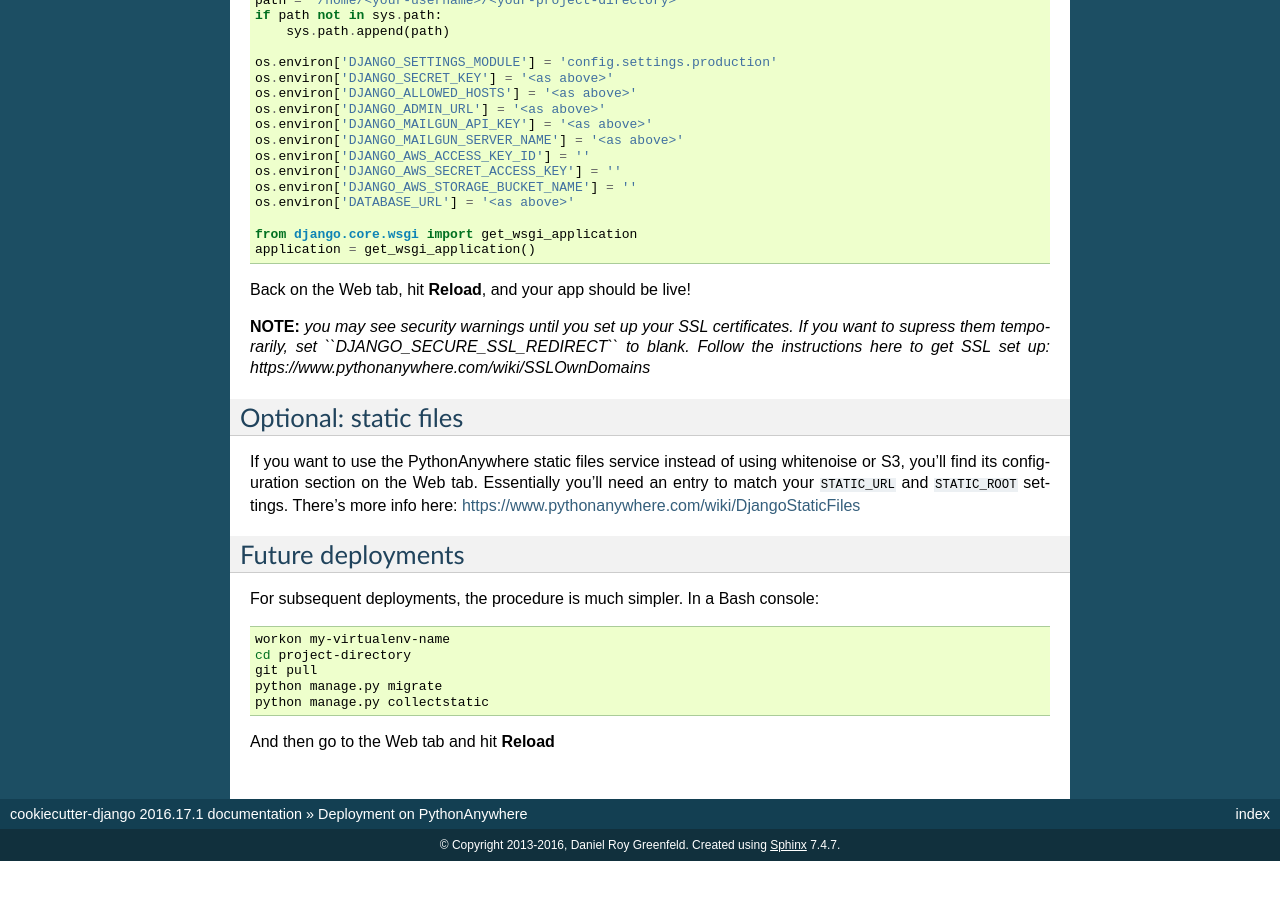
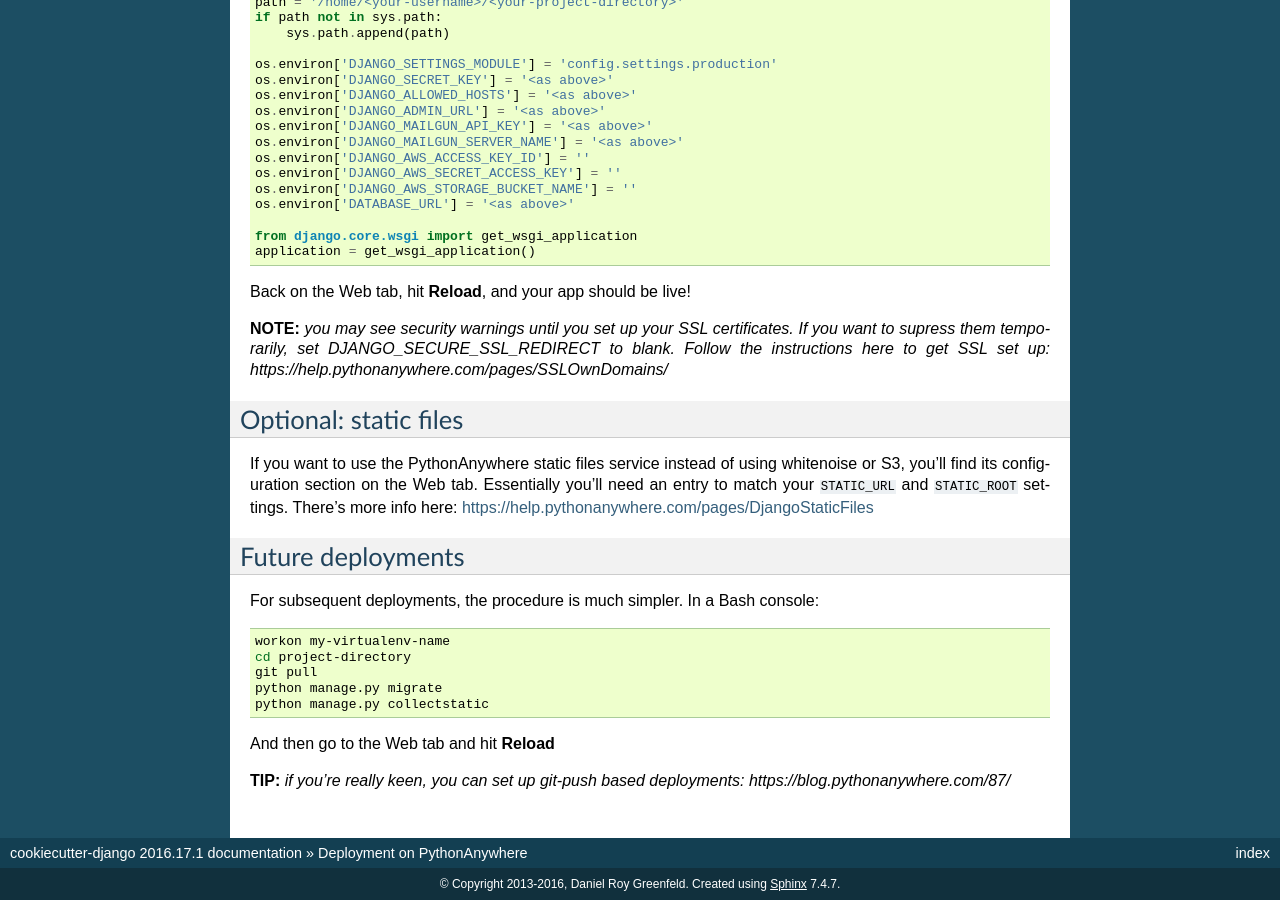
Before and after one commit to cookiecutter/cookiecutter-django, a Sphinx documentation site: the page built from docs/deployment-on-pythonanywhere.rst, in a window 1280 px wide and 900 px high, scrolled down 2132 px. Built offline with Sphinx 7.4.7, drawn with Linux system fonts in a browser that asks for light colours; pages that are not in the unit, such as notebooks, are missing from menus; before the commit the page ends 2993 px from its top, so only the background shows below that; some of the changed lines change nothing that is shown; some of the changed text lies outside the part shown.

Commit message:
fix a few typos and syntax errors

```diff
--- a/docs/deployment-on-pythonanywhere.rst
+++ b/docs/deployment-on-pythonanywhere.rst
@@ -22,7 +22,7 @@
 5. Set your config variables in the PythonAnywhere *WSGI config file*
 
 
-Once you've been through this one-off config, future deployments are just `git pull` and then hit the "Reload" button :)
+Once you've been through this one-off config, future deployments are much simpler: just ``git pull`` and then hit the "Reload" button :)
 
 
 
@@ -57,7 +57,7 @@
 
     vi $VIRTUAL_ENV/bin/postactivate
 
-**TIP:** *If you don't like vi, you can also edit this file via the PythonAnywhere **Files** menu; look in the ".virtualenvs" folder.*
+**TIP:** *If you don't like vi, you can also edit this file via the PythonAnywhere* **Files** *menu; look in the ".virtualenvs" folder.
 
 Add these exports
 
@@ -152,14 +152,14 @@
 
 
 **NOTE:** *you may see security warnings until you set up your SSL certificates. If you
-want to supress them temporarily, set ``DJANGO_SECURE_SSL_REDIRECT`` to blank.  Follow
-the instructions here to get SSL set up: https://www.pythonanywhere.com/wiki/SSLOwnDomains*
+want to supress them temporarily, set DJANGO_SECURE_SSL_REDIRECT to blank.  Follow
+the instructions here to get SSL set up: https://help.pythonanywhere.com/pages/SSLOwnDomains/*
 
 
 Optional: static files
 ----------------------
 
-If you want to use the PythonAnywhere static files service instead of using whitenoise or S3, you'll find its configuration section on the Web tab.  Essentially you'll need an entry to match your ``STATIC_URL`` and ``STATIC_ROOT`` settings.  There's more info here: https://www.pythonanywhere.com/wiki/DjangoStaticFiles
+If you want to use the PythonAnywhere static files service instead of using whitenoise or S3, you'll find its configuration section on the Web tab.  Essentially you'll need an entry to match your ``STATIC_URL`` and ``STATIC_ROOT`` settings.  There's more info here: https://help.pythonanywhere.com/pages/DjangoStaticFiles
 
 
 Future deployments
@@ -176,3 +176,5 @@
     python manage.py collectstatic
 
 And then go to the Web tab and hit **Reload**
+
+**TIP:** *if you're really keen, you can set up git-push based deployments:  https://blog.pythonanywhere.com/87/*
```
